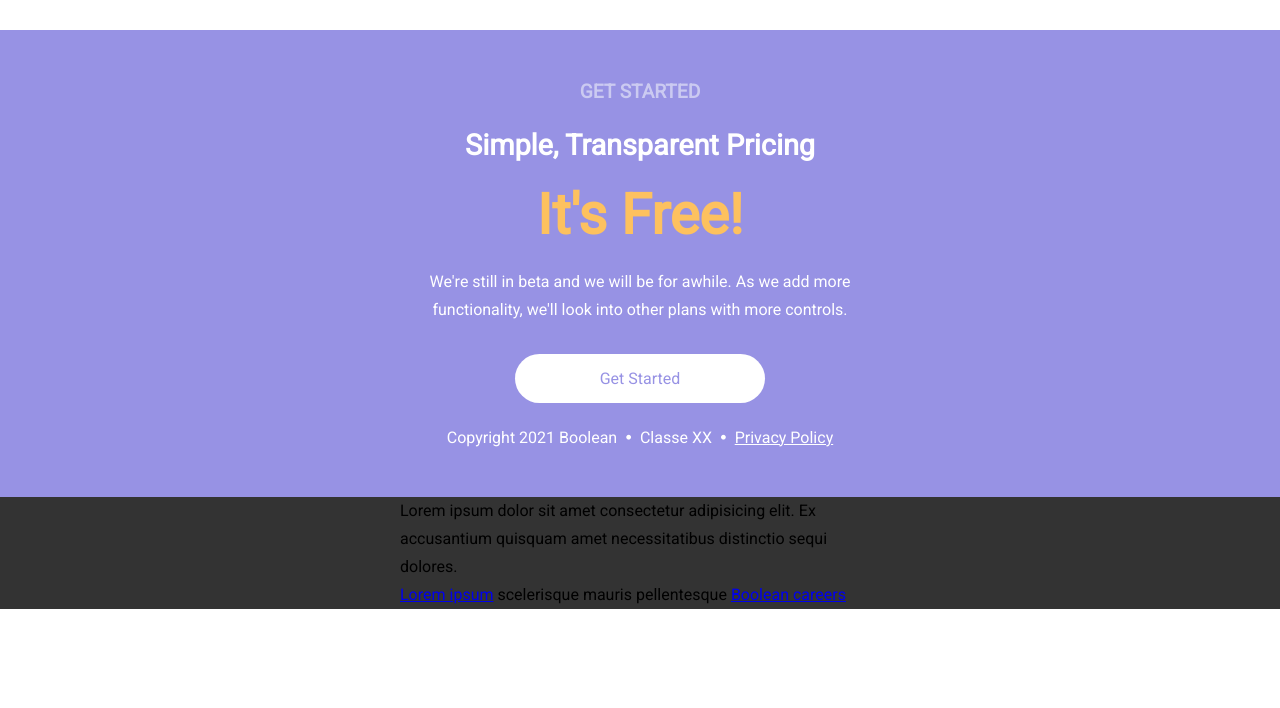
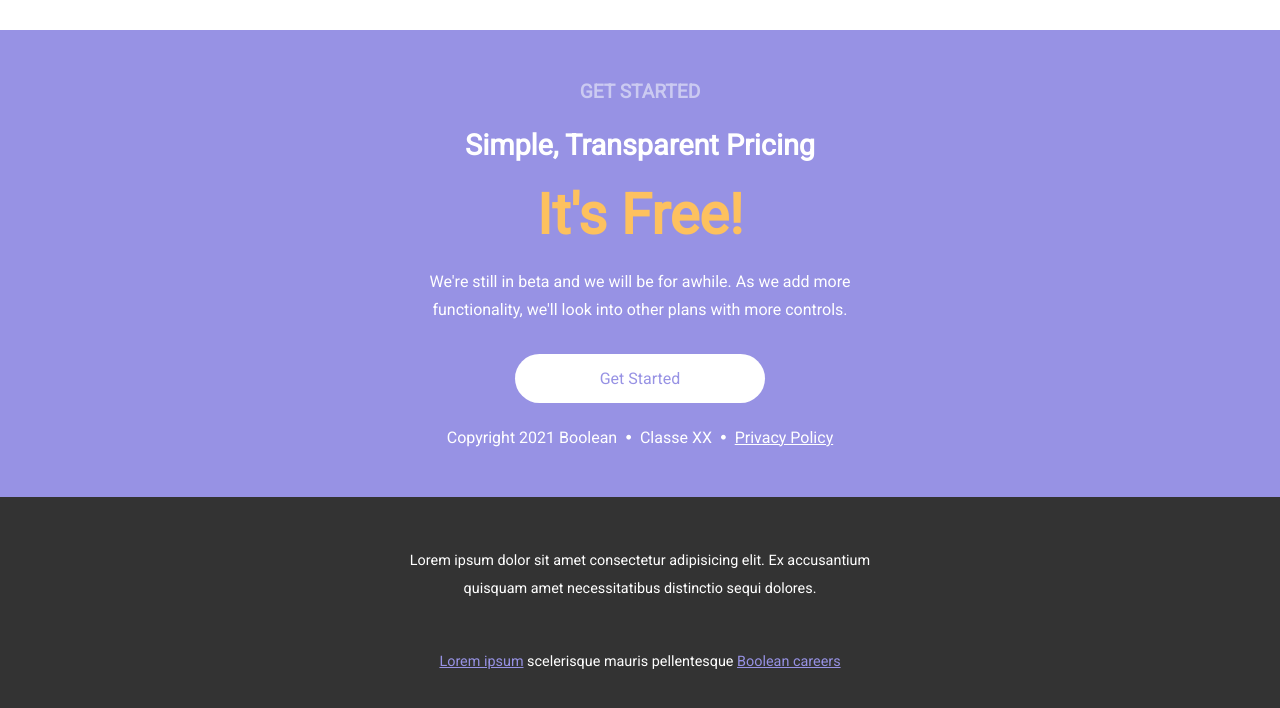
Before and after one commit to ttom-eragiapreso/htmlcss-responsive-layout, a plain HTML site: page index.html in a window 1280 px wide. Shown: the part 8460-9168 px from the top of the page. Before the commit the page ends 9069 px from the top, so only its background shows below. Drawn offline with Linux system fonts and the light colour scheme.

Commit message:
[add] styles for footer section

```diff
--- a/css/styles.css
+++ b/css/styles.css
@@ -401,4 +401,19 @@ nav {
 
 footer {
   background-color: #333333;
+  color: white;
+  padding: 50px 0;
 }
+
+footer p {
+  text-align: center;
+  font-size: .9rem;
+}
+
+footer p:first-of-type {
+  margin-bottom: 45px;
+}
+
+footer p:last-of-type a{
+  color: #9792e4;
+}
```
